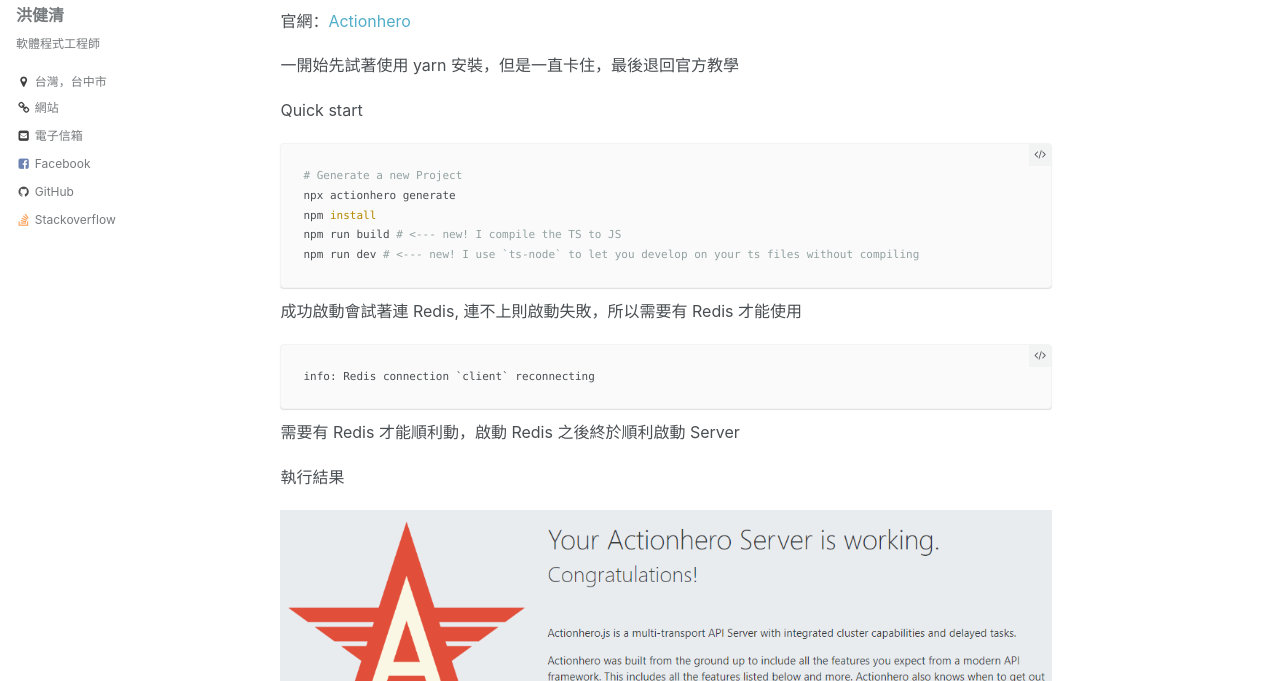
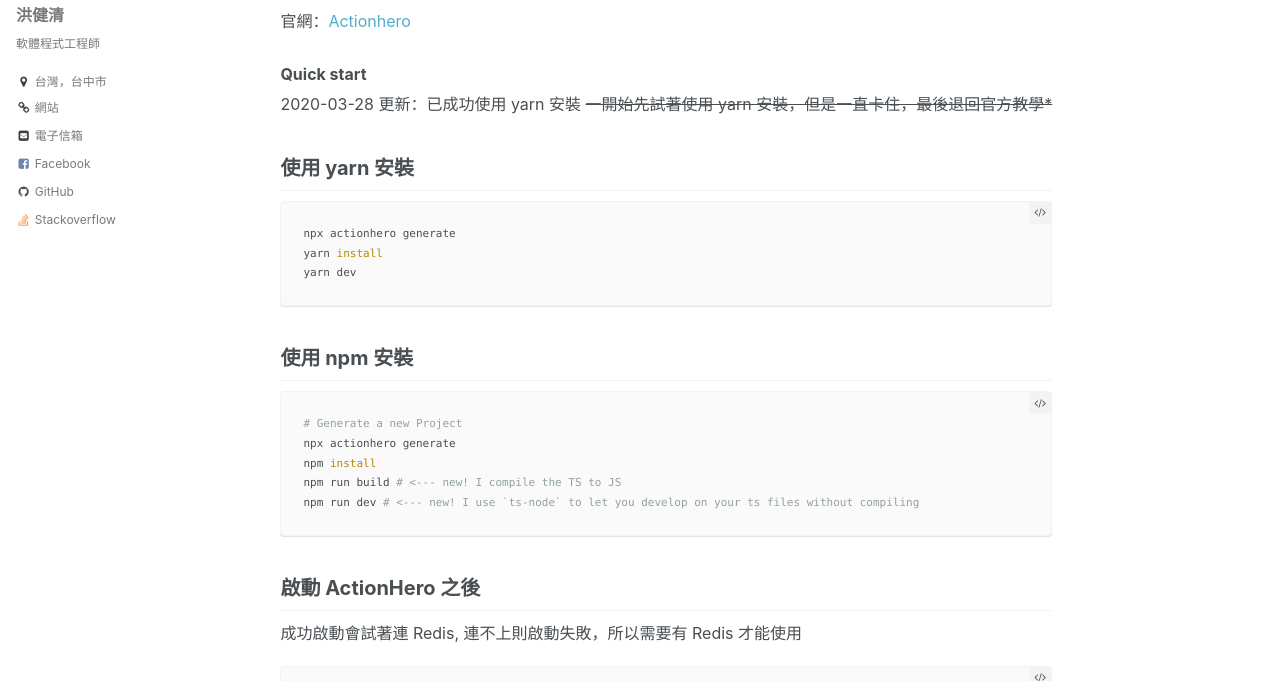
Before and after one commit to allyusd/twblog-source, a Jekyll site: the page built from _posts/2020-02-29-install-actionhero.md, in a window 1280 px wide and 900 px high, cut to the strip 219-900 px from the top of the window. Built offline with Jekyll 4.4.1, drawn with Linux system fonts in a browser that asks for light colours; comment, search, counter and statistics services are not loaded.

Commit message:
update: 2020-02-29-install-actionhero

````diff
--- a/_posts/2020-02-29-install-actionhero.md
+++ b/_posts/2020-02-29-install-actionhero.md
@@ -7,9 +7,20 @@ tags: w3HexSchool ActionHero
 
 官網：[Actionhero](https://www.actionherojs.com/)
 
-一開始先試著使用 yarn 安裝，但是一直卡住，最後退回官方教學
+### Quick start
 
-Quick start
+2020-03-28 更新：已成功使用 yarn 安裝
+~~一開始先試著使用 yarn 安裝，但是一直卡住，最後退回官方教學*~~
+
+## 使用 yarn 安裝
+
+```bash
+npx actionhero generate
+yarn install
+yarn dev
+```
+
+## 使用 npm 安裝
 ```bash
 # Generate a new Project
 npx actionhero generate
@@ -17,6 +28,8 @@ npm install
 npm run build # <--- new! I compile the TS to JS
 npm run dev # <--- new! I use `ts-node` to let you develop on your ts files without compiling
 ```
+
+## 啟動 ActionHero 之後
 
 成功啟動會試著連 Redis, 連不上則啟動失敗，所以需要有 Redis 才能使用
 
````
